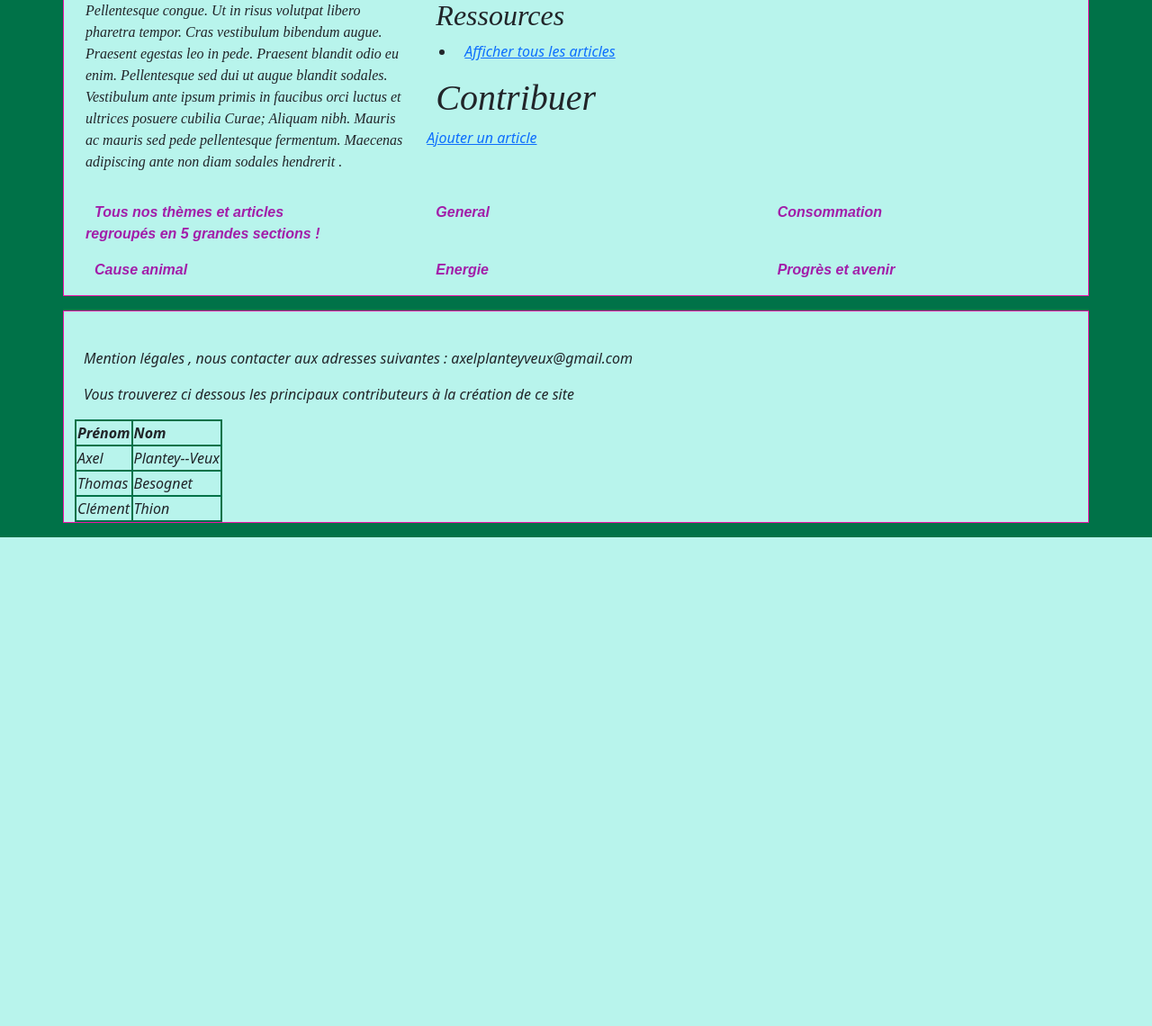
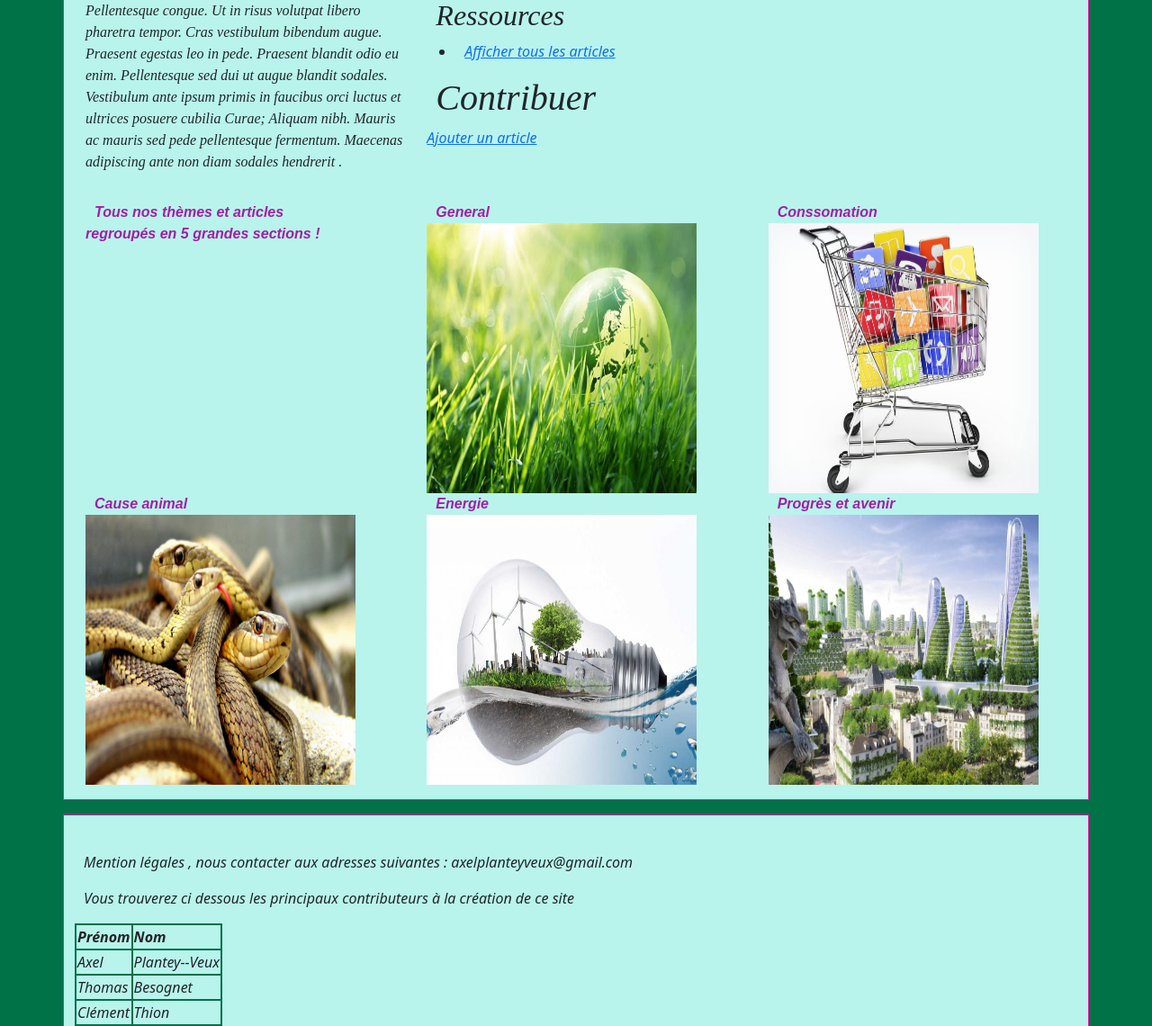
Before and after one commit to CThion/wikigreen, a PHP site: page / in a window 1280 px wide. Shown: the part 413-1553 px from the top of the page at 90% size. Before the commit the page ends 1010 px from the top, so only its background shows below. Run offline with PHP 8.4, Linux system fonts and the light colour scheme; a stand-in replaces the project's code that opens the database connection.

Commit message:
maj index ajout images section

```diff
--- a/index.php
+++ b/index.php
@@ -45,11 +45,26 @@ include "all-debutpage.inc.php";
       <div clas="col-md-4">
         <p>Tous nos thèmes et articles <br> regroupés en 5 grandes sections !</p>
       </div>
-      <div clas="col-md-4">General</div>
-      <div clas="col-md-4">Consommation</div>
-      <div clas="col-md-4">Cause animal</div>
-      <div clas="col-md-4">Energie</div>
-      <div clas="col-md-4">Progrès et avenir</div>
+      <div clas="col-md-4">
+        <div>General</div>
+        <img src="images/image_sec/image_sec-3.jpg" alt="image_sec-3" width="300" height="300" />
+      </div>
+      <div clas="col-md-4">
+        <div>Conssomation</div>
+        <img src="images/image_sec/image_sec-4.jpg" alt="image_sec-4" width="300" height="300" />
+      </div>
+      <div clas="col-md-4">
+        <div>Cause animal</div>
+        <img src="images/image_sec/image_sec-5.jpg" alt="image_sec-5" width="300" height="300" />
+      </div>
+      <div clas="col-md-4">
+        <div>Energie</div>
+        <img src="images/image_sec/image_sec-6.jpg" alt="image_sec-6" width="300" height="300" />
+      </div>
+      <div clas="col-md-4">
+      <div>Progrès et avenir</div>
+      <img src="images/image_sec/image_sec-7.jpg" alt="image_sec-7" width="300" height="300" />
+      </div>
     </div>
   </div>
 </main>
```
